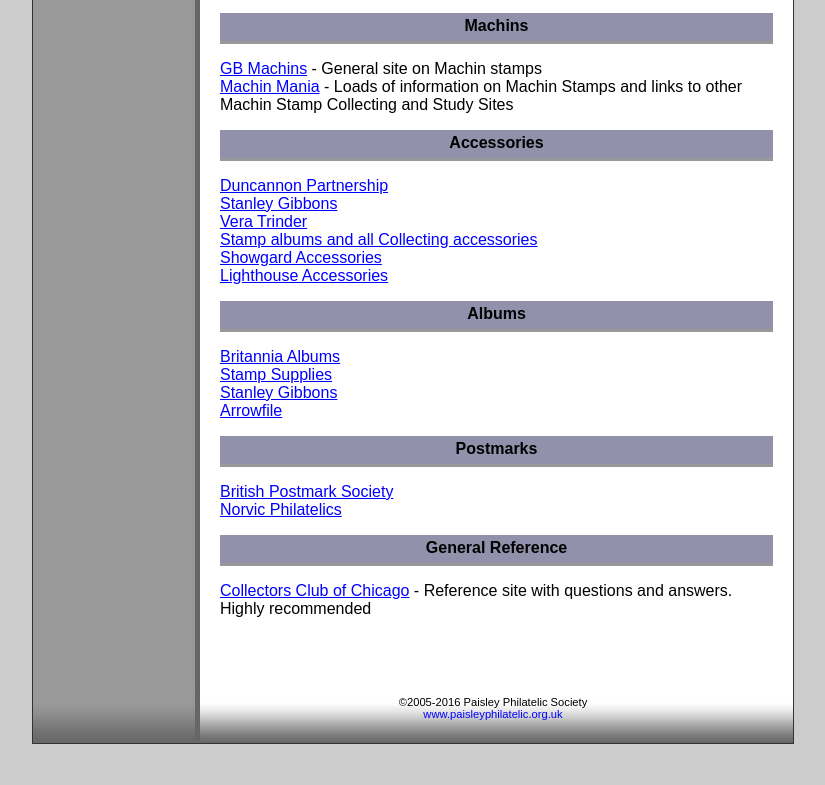
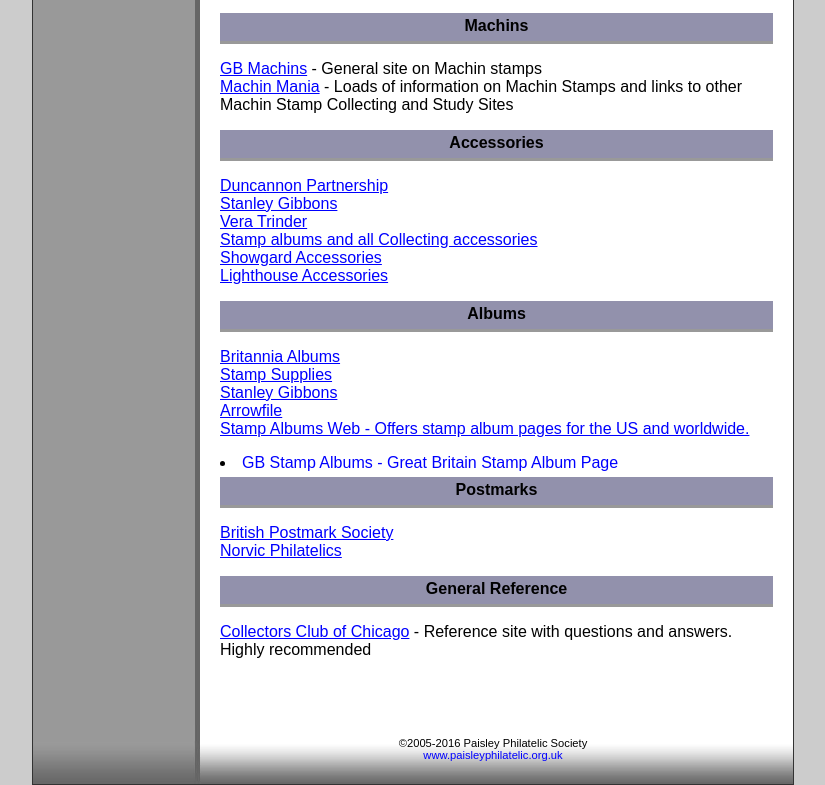
Before and after one commit to astalker/paisley-stamps, a plain HTML site: page links.html in a window 1280 px wide. Shown: the part 1904-2689 px from the top of the page, without its empty margins (227-1052 px from the left). Before the commit the page ends 2648 px from the top, so only its background shows below. Drawn offline with Linux system fonts and the light colour scheme.

Commit message:
Update links.html
Add GB Stamp Album and Stamp Album Pages

```diff
--- a/links.html
+++ b/links.html
@@ -150,7 +150,9 @@ ul li {list-style:none;margin:0;padding:0}
     <li><a target="_blank" href="http://www.safepub.com/stamps.htm">Stamp Supplies</a></li>
 	<li><a target="_blank" href="http://www.stanleygibbons.com/">Stanley Gibbons</a></li>
 	<li><a target="_blank" href="http://www.arrowfile.com/">Arrowfile</a></li>
+	<li><a target="_blank" href="http://www.stampalbums.com/">Stamp Albums Web - Offers stamp album pages for the US and worldwide.</a></li>
 </ul>
+	<li><a target="_blank" href="http://www.gbstampalbums.co.uk/">GB Stamp Albums - Great Britain Stamp Album Page</a></li>
 <h3>Postmarks</h3>
 <ul>
     <li><a target="_blank" href="http://www.britishpostmarksociety.org.uk/">British Postmark Society</a></li>
```
